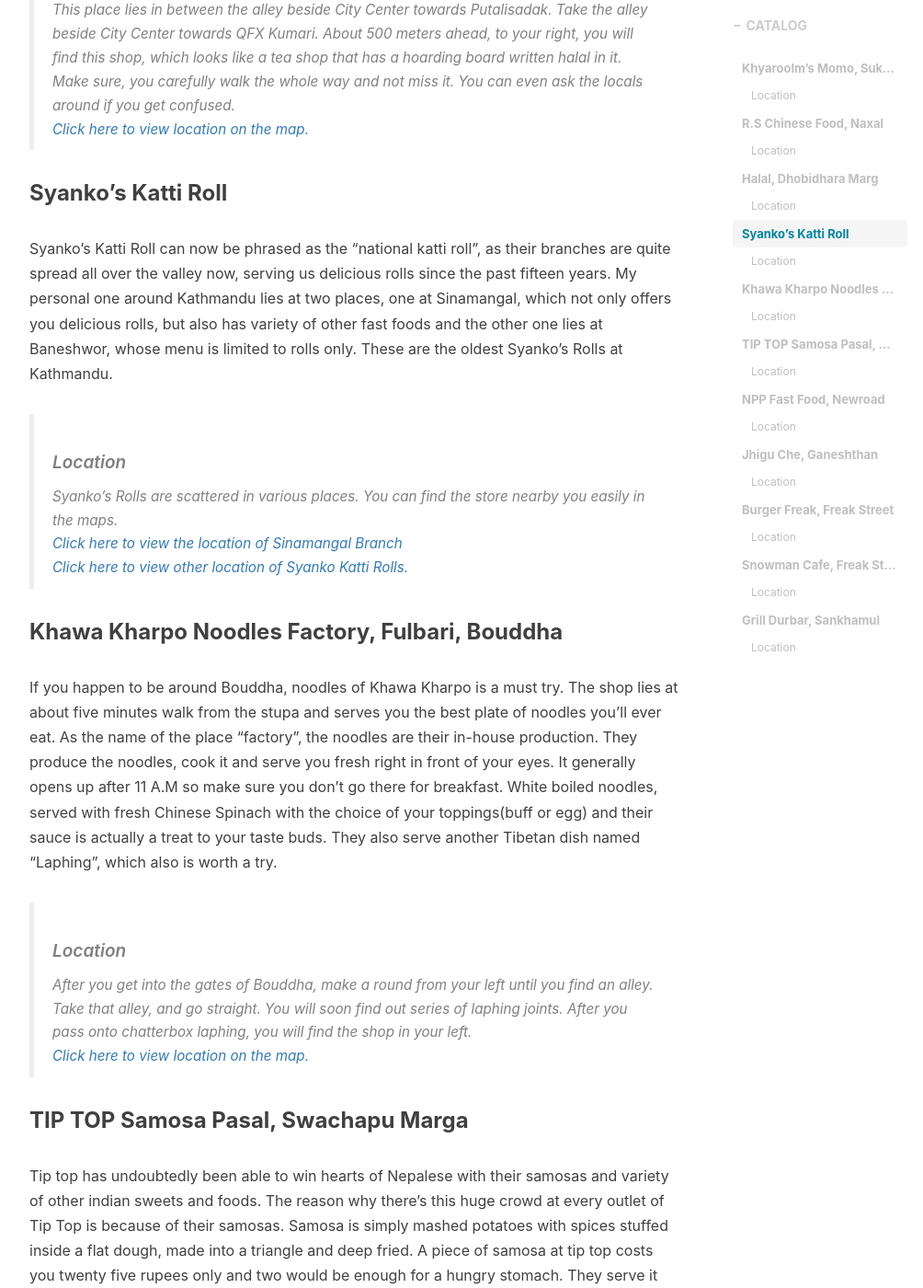
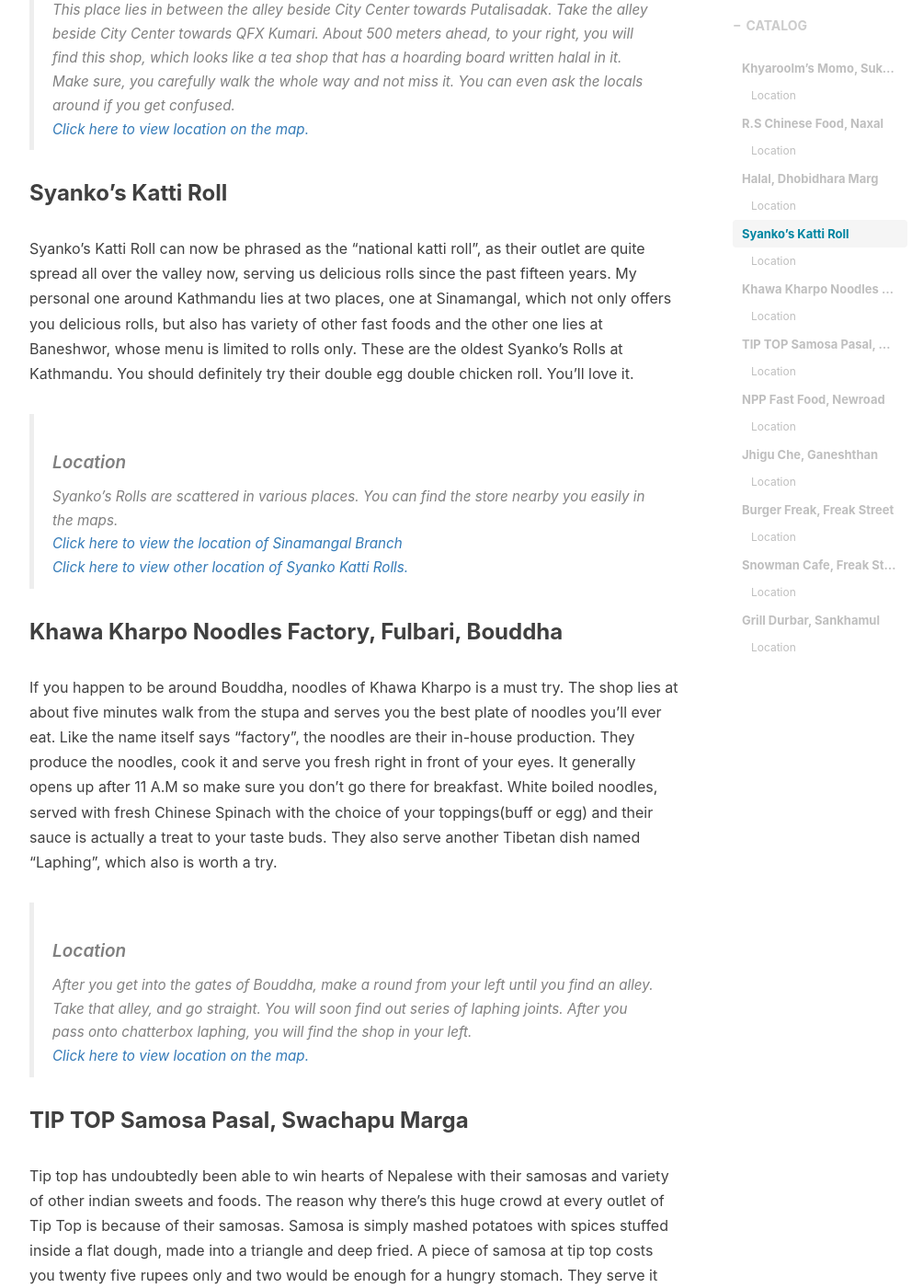
Before and after one commit to Aayusha2055/aayushapaudel.com.np, a Jekyll site: the page built from _posts/2019-08-14-Best-Food-Joints-In-Kathmandu.markdown, in a window 1280 px wide and 1400 px high, scrolled down 2422 px. Shown: the whole window at 92% size, without its empty margins (233-1237 px from the left). Built offline with Jekyll 4.4.1, drawn with Linux system fonts in a browser that asks for light colours; nearby versions of some CDN libraries; comment, search, counter and statistics services are not loaded; some of the changed text lies outside the part shown.

```diff
--- a/_posts/2019-08-14-Best-Food-Joints-In-Kathmandu.markdown
+++ b/_posts/2019-08-14-Best-Food-Joints-In-Kathmandu.markdown
@@ -63,7 +63,7 @@ the same time.
 ### Halal, Dhobidhara Marg
 Halal is another local eateries in Kathmandu, that serves you delicious biryani at the cheapest rate. There are several other places that
 serves you authentic biryani as well, but they are extremely expensive. And that's how hunting a place that serves authentic
-biryani was important to me. When I finally found the place, I was excited to try my taste
+biryani was important to me. When I finally found the place, I was excited to try my taste.
 They serve a plate for 200Rs only. The spices in their biryani is rich.The sad part is that because the preparation takes time, they only serve
 it on Sundays, Tuesdays and Fridays. Personally, for a biryani lover like me, it’s a win win.
 
@@ -76,9 +76,9 @@ it on Sundays, Tuesdays and Fridays. Personally, for a biryani lover like me, it
 
 
 ### Syanko's Katti Roll
-Syanko's Katti Roll can now be phrased as the "national katti roll", as their branches are quite spread all over the valley now, serving us delicious rolls since the past fifteen years. My personal one around Kathmandu lies at two places, one at Sinamangal, which not only offers you delicious
+Syanko's Katti Roll can now be phrased as the "national katti roll", as their outlet are quite spread all over the valley now, serving us delicious rolls since the past fifteen years. My personal one around Kathmandu lies at two places, one at Sinamangal, which not only offers you delicious
 rolls, but also has variety of other fast foods and the other one lies at Baneshwor, whose menu is limited to rolls only. These are the
-oldest Syanko's Rolls at Kathmandu.
+oldest Syanko's Rolls at Kathmandu. You should definitely try their double egg double chicken roll. You'll love it.
 
 
  > ##### Location
@@ -91,7 +91,7 @@ oldest Syanko's Rolls at Kathmandu.
 
 ### Khawa Kharpo Noodles Factory, Fulbari, Bouddha
 If you happen to be around Bouddha, noodles of Khawa Kharpo is a must try. The shop lies at about five minutes walk from
-the stupa and serves you the best plate of noodles you'll ever eat. As the name of the place "factory”,  the noodles are their in-house
+the stupa and serves you the best plate of noodles you'll ever eat. Like the name itself says "factory”,  the noodles are their in-house
 production. They produce the noodles, cook it and serve you fresh right in front of your eyes. It generally opens up after 11 A.M so make
 sure you don't go there for breakfast. White boiled noodles, served with fresh Chinese Spinach with the choice of your toppings(buff or egg)
 and their sauce is actually a treat to your taste buds. They also serve another Tibetan dish named “Laphing”, which also is worth a try.
@@ -120,9 +120,9 @@ well with the sweet-tangy sauce.
 
 ### NPP Fast Food, Newroad
 Any fast food lover in Nepal loves what NPP has to offer and specially its their in house sauce that has won hearts ever since.
-People here basically loves NPP and the variety of stick foods along with their momo. NPP Food Service also has successfully been
+People here basically love NPP and the variety of stick foods along with their momo. NPP Food Service also has successfully been
 able to open various outlets in the valley. You should definitely try out their sausage, potato sticks, tofu and momo if you ever happen
-to be there. Another recommendation would be to have their c-momo with is a win win too.
+to be there. Another recommendation would be to have their c-momo which is a win win too.
 
  > ##### Location
  > When you reach to Bishal Bazar at New Road, take your left until you reach a junction. About five minutes walk and you'll find this amazing food joint
```
Also changed, not shown: other parts of _posts/2019-08-14-Best-Food-Joints-In-Kathmandu.markdown (+7 -4 lines), about.html (+5 -5 lines), _posts/2019-08-10-First-Travel-Blog.markdown (renamed from _posts/2019-08-10-First-Blog-With-Jekyll.markdown), 7 other files.
